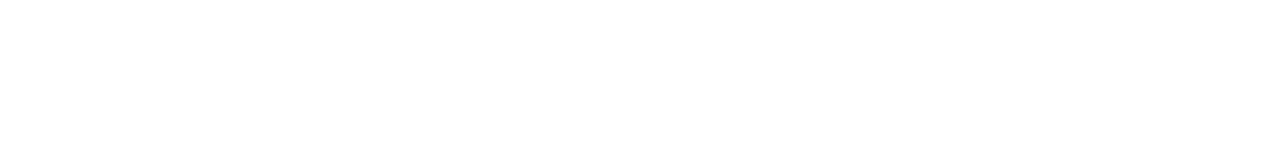
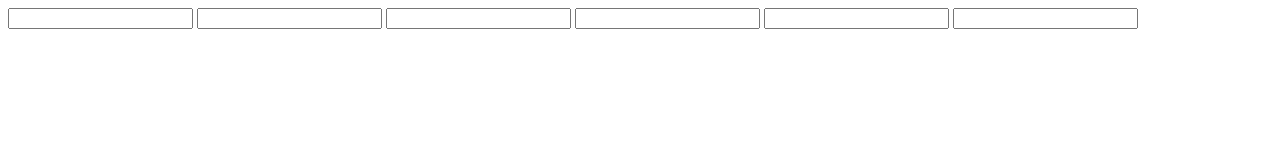
Before and after one commit to jbaldwin0/odin-sign-up-form, a plain HTML site: page index.html in a window 1280 px wide. Drawn offline with Linux system fonts and the light colour scheme.

Commit message:
Set input fields, links on odin site currently broke

```diff
--- a/index.html
+++ b/index.html
@@ -9,6 +9,15 @@
     <title>Sign-up Form</title>
 </head>
 <body>
-
+    <div>
+        <form action="">
+            <input type="text">
+            <input type="text">
+            <input type="text">
+            <input type="text">
+            <input type="text">
+            <input type="text">
+        </form>
+    </div>
 </body>
 </html>
```
